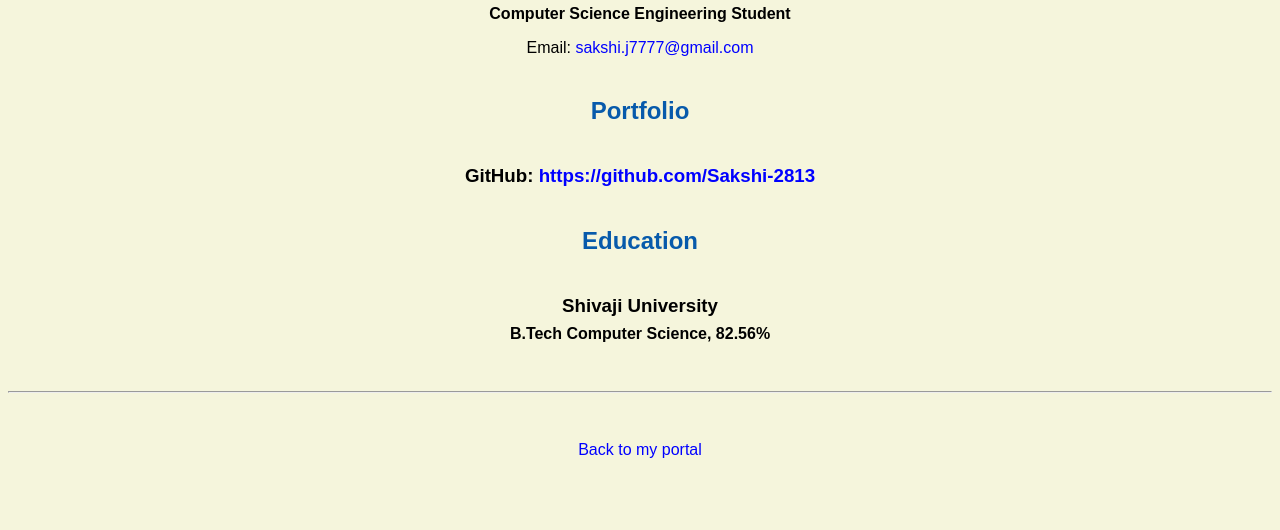
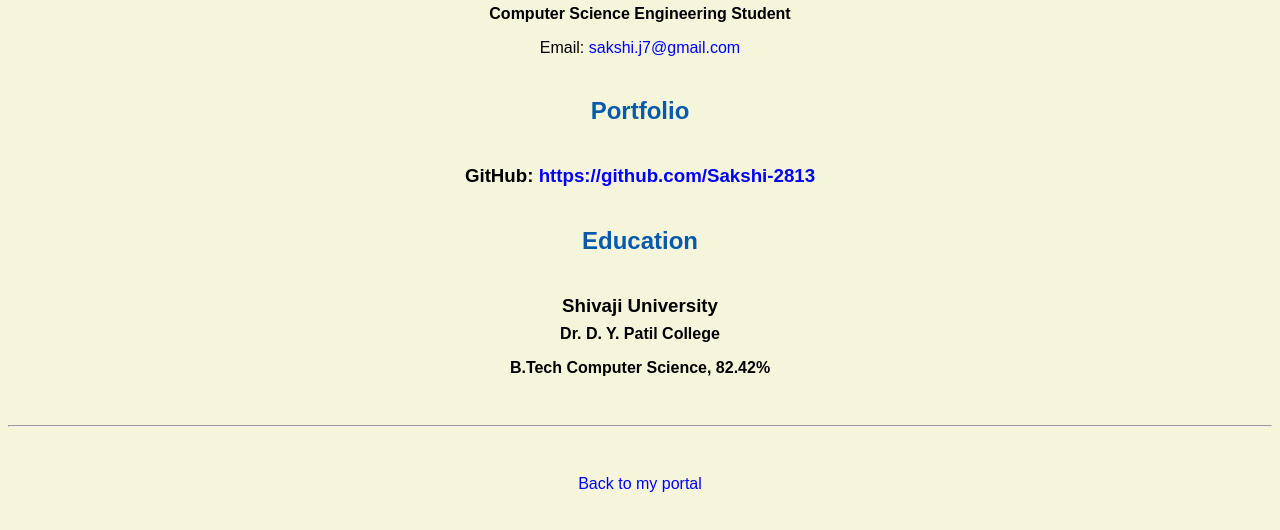
Before and after one commit to Me-Sakshi/Me-Sakshi.github.io, a plain HTML site: page resume.html in a window 1280 px wide. Shown: the part 204-734 px from the top of the page. Drawn offline with Linux system fonts and the light colour scheme.

Commit message:
Update resume.html

```diff
--- a/resume.html
+++ b/resume.html
@@ -17,12 +17,12 @@
   <body>
     <hr>
 
-    <img src="images/headshot.jpg" alt="Sakshi's headshot" width="20%">
+    <img src="images/headshot.png" alt="Sakshi's headshot" width="20%">
 
     <h1>Sakshi</h1>
     <h4>Computer Science Engineering Student</h4>
 
-    <p>Email: <a href="mailto:sakshi.j7777@gmail.com" target="_blank">sakshi.j7777@gmail.com</a></p>
+    <p>Email: <a href="mailto:sakshi.j7@gmail.com" target="_blank">sakshi.j7@gmail.com</a></p>
     <!-- don't post physical address, personal phone number or other personal information on the web! -->
 
     <h2>Portfolio</h2>
@@ -31,7 +31,8 @@
     <h2>Education</h2>
 
     <h3>Shivaji University</h3>
-    <h4>B.Tech Computer Science, 82.56%</h4>
+    <h4>Dr. D. Y. Patil College</h4>
+    <h4>B.Tech Computer Science, 82.42%</h4>
 
   </body>
 
```
